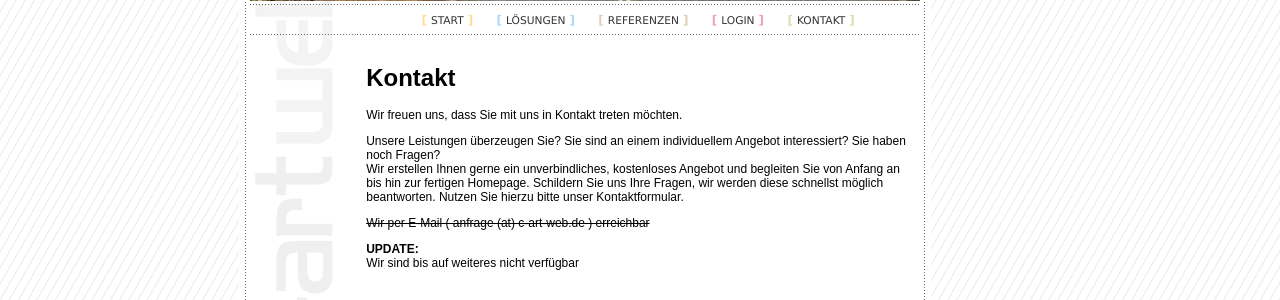
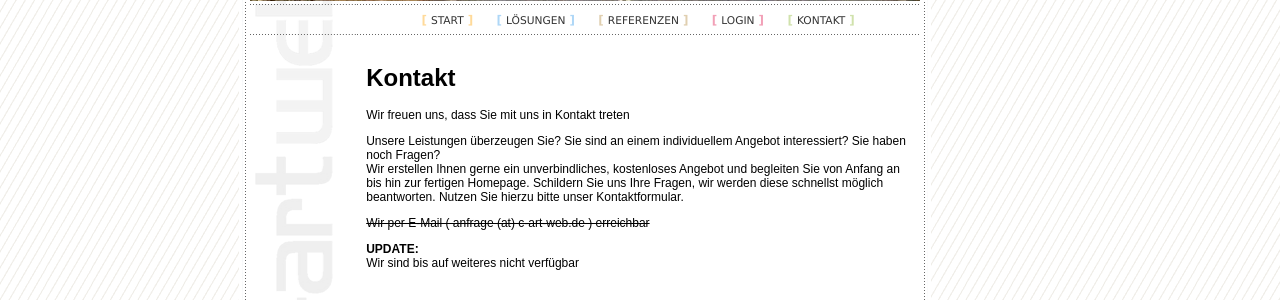
Before and after one commit to c-art/c-art-web.de, a Jekyll site: the page built from pages/kontakt.md, in a window 1280 px wide. Shown: the part 390-690 px from the top of the page. Built offline with Jekyll 4.4.1, drawn with Linux system fonts in a browser that asks for light colours; part of the change alters nothing that is shown.

```diff
--- a/pages/kontakt.md
+++ b/pages/kontakt.md
@@ -5,7 +5,7 @@ class: green
 order: 5
 permalink: /sign/kontakt/index.html
 ---
-<p>Wir freuen uns, dass Sie mit uns in Kontakt treten m&ouml;chten.</p>
+<p>Wir freuen uns, dass Sie mit uns in Kontakt treten</p>
 <p>Unsere Leistungen &uuml;berzeugen Sie? Sie sind an einem individuellem Angebot interessiert? Sie haben noch Fragen?<br />
 Wir erstellen Ihnen gerne ein unverbindliches, kostenloses Angebot und begleiten Sie von Anfang an bis hin zur fertigen Homepage. Schildern Sie uns Ihre Fragen, wir werden diese schnellst m&ouml;glich beantworten. Nutzen Sie hierzu bitte unser Kontaktformular.</p>
 <p><del datetime="2010-01-19T18:23:26+00:00">Wir per E-Mail ( anfrage (at) c-art-web.de ) erreichbar</del></p>
```
